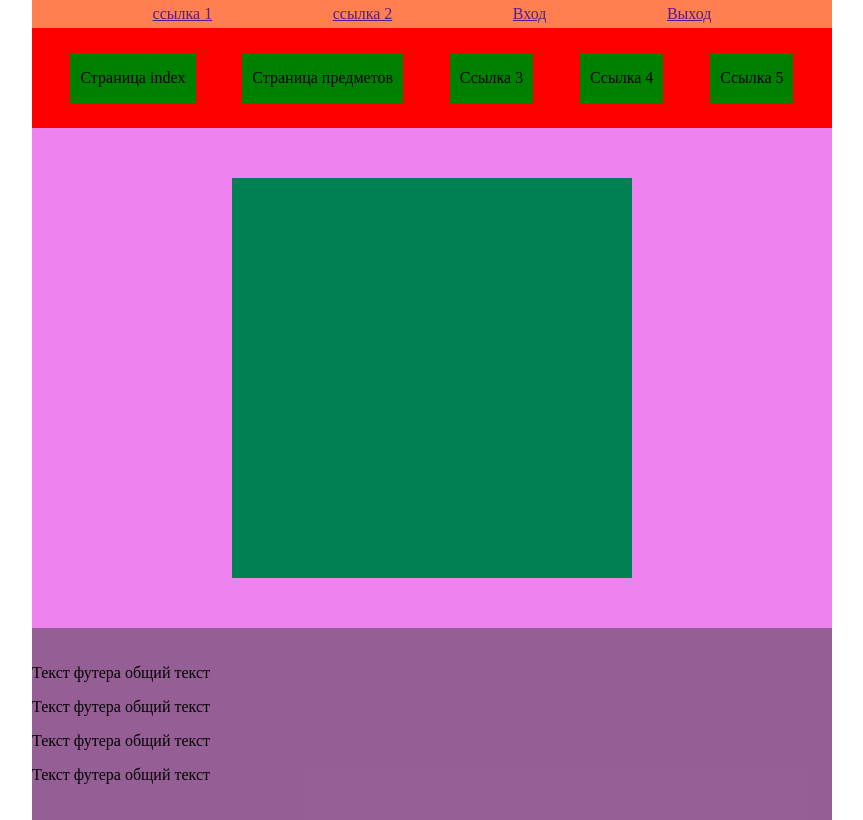
After one commit to AndreiGud/Learn-Shop, a Django app: page /Login in a window 1280 px wide. The commit adds this page. Shown: the whole page, without its empty margins (208-1071 px from the left). Run offline with Django 4.2, Linux system fonts and the light colour scheme.

Commit message:
added user login\account html and urls

```diff
--- a/ShopApp/views.py
+++ b/ShopApp/views.py
@@ -40,3 +40,11 @@ def PageUrl_4(request):
 
 def PageUrl_5(request):
     return render(request, "PageUrl5.html")
+
+
+def Login(request):
+    return render(request, "Login.html")
+
+
+def Account_User(request):
+    return render(request, "UserRoom.html")
--- a/ShopLearn/urls.py
+++ b/ShopLearn/urls.py
@@ -25,5 +25,7 @@ urlpatterns = [
     path('PageUrl_3', views.PageUrl_3),
     path('PageUrl_4', views.PageUrl_4),
     path('PageUrl_5', views.PageUrl_5),
+    path('Login', views.Login),
+    path('Account', views.Account_User),
     path('admin/', admin.site.urls),
 ]
--- a/static/css/styles.css
+++ b/static/css/styles.css
@@ -1,7 +1,34 @@
 :root {
     --page-width:800px;
 }
+body {
+    margin: 0;
+}
+.Top-panel-line{
+    background-color: coral;
+    height: 1cm;
+    margin-right: auto;
+    margin-left: auto;
 
+}
+.Top-panel{
+    background-color: coral;
+    width: var(--page-width);
+    margin: auto;
+    display: flex;
+    align-items: center;
+    justify-content: space-evenly;
+
+}
+.Top-panel a{
+    background-color: coral;
+    height: auto;
+    width: auto;
+    padding-bottom: 5px;
+    padding-top: 5px;
+    max-width: 150px;
+    max-height: 35px;
+}
 .Shop-block{
     width: var(--page-width);
     margin-right: auto;
@@ -73,6 +100,13 @@ p{
     color: black;
     outline: 0;
 }
+.Div-block p {
+
+    text-decoration: none;
+    color: black;
+    outline: 0;
+    margin: 0 0 5px 0;
+}
 .Div-block .ItemContainer{
     display: flex;
     width: var(--page-width);
@@ -85,11 +119,13 @@ p{
     flex-direction: row;
     align-content: center;
     align-items: center;
-    justify-content: space-evenly;
-    gap: 10px;
+    justify-content: flex-start;
+    gap: 2px;
+
 }
 .Div-block .ItemContainer .Item{
     display: flex;
+    flex: 0 0 24.81%;
     justify-content: flex-start;
     flex-direction: column;
     align-items: center;
@@ -113,3 +149,11 @@ p{
     padding: 0 0 0 0;
     overflow: hidden;
 }
+
+.form-block{
+    width: 400px;
+    height: 400px;
+    margin: 50px auto;
+    padding: 0;
+    background-color: #008053;
+}
--- /dev/null
+++ b/templates/AccountTemplate.html
@@ -0,0 +1,72 @@
+<!DOCTYPE html>
+
+<html lang="en">
+{% load static %}
+{% block head %}
+<head>
+    <meta charset="UTF-8">
+   {% block title %} <title>Аккаунт</title> {% endblock %}
+    <link rel="stylesheet" href="{% static 'css\styles.css' %}">
+</head>
+{% endblock %}
+{% block body %}
+<body>
+
+    <div class="Top-panel">
+        <a href="">
+            ссылка 1
+
+        </a>
+        <a href="">
+            ссылка 2
+        </a>
+        <a href="">
+            Вход
+        </a>
+        <a href="">
+            Выход
+        </a>
+
+    </div>
+
+
+    <div class="Shop-block" >
+     {% block menu %}
+         <div class="Menu" >
+                <a href="index">
+                    <p>Страница index</p>
+                </a>
+
+                <a href="PageUrl_2">
+                     <p>Страница предметов</p>
+                </a>
+
+                <a href="PageUrl_3">
+                    <p>Ссылка 3</p>
+                </a>
+                <a href="PageUrl_4">
+                    <p>Ссылка 4</p>
+                </a>
+                <a href="PageUrl_5">
+                    <p>Ссылка 5</p>
+                </a>
+        </div>
+       {% endblock %}
+
+
+
+        {% block Login %}{% endblock %}
+        {% block Account %}{% endblock %}
+
+    {% block footer %}<div class="Footer-block">
+    <p>Текст футера общий текст</p>
+    <p>Текст футера общий текст</p>
+    <p>Текст футера общий текст</p>
+    <p>Текст футера общий текст</p>
+    </div>
+    {% endblock %}
+
+    </div>
+    </body>
+{% endblock %}
+</html>
--- a/templates/Index.html
+++ b/templates/Index.html
@@ -1,4 +1,4 @@
-{% extends "indexCompilation.html" %}
+{% extends "BaseTemplate.html" %}
 
 
 {% block title %}
--- /dev/null
+++ b/templates/Login.html
@@ -0,0 +1,15 @@
+{% extends "AccountTemplate.html" %}
+
+
+{% block title %}
+ <title>Вход</title>
+{% endblock %}
+
+
+{% block  Login%}
+<div class="form-block">
+
+
+</div>
+
+{% endblock %}
--- a/templates/PageUrl2.html
+++ b/templates/PageUrl2.html
@@ -1,4 +1,4 @@
-{% extends "indexCompilation.html" %}
+{% extends "BaseTemplate.html" %}
 
 
 {% block title %}
--- a/templates/PageUrl3.html
+++ b/templates/PageUrl3.html
@@ -1,4 +1,4 @@
-{% extends "indexCompilation.html" %}
+{% extends "BaseTemplate.html" %}
 
 
 {% block title %}
--- a/templates/PageUrl4.html
+++ b/templates/PageUrl4.html
@@ -1,4 +1,4 @@
-{% extends "indexCompilation.html" %}
+{% extends "BaseTemplate.html" %}
 
 
 {% block title %}
--- a/templates/PageUrl5.html
+++ b/templates/PageUrl5.html
@@ -1,4 +1,4 @@
-{% extends "indexCompilation.html" %}
+{% extends "BaseTemplate.html" %}
 
 
 {% block title %}
--- /dev/null
+++ b/templates/UserRoom.html
@@ -0,0 +1,6 @@
+{% extends "AccountTemplate.html" %}
+
+
+{% block title %}
+ <title>Аккаунт</title>
+{% endblock %}
```
Also changed, not shown: templates/BaseTemplate.html (renamed from templates/IndexCompilation.html, +20 -1 lines).
